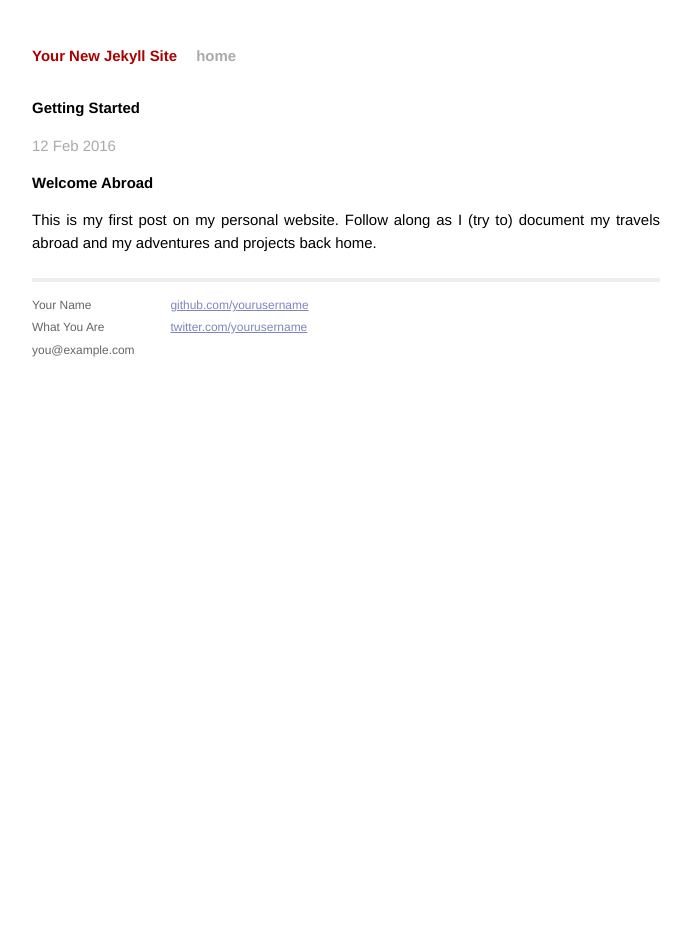
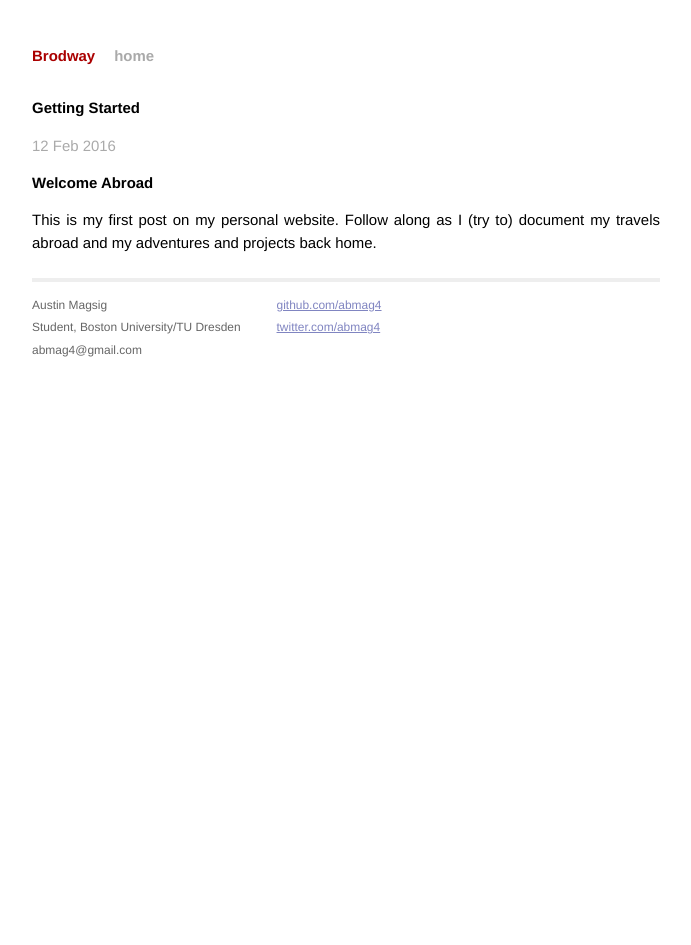
Before and after one commit to abmag4/abmag4.github.io, a Jekyll site: the page built from _posts/2016-02-12-getting-started.markdown, in a window 1280 px wide. Shown: the whole page, without its empty margins (294-985 px from the left). Built offline with Jekyll 4.4.1, drawn with Linux system fonts in a browser that asks for light colours; Markdown is read by kramdown in place of the engine named in the settings.

Commit message:
make it mine

```diff
--- a/_config.yml
+++ b/_config.yml
@@ -1,3 +1,4 @@
-name: Your New Jekyll Site
+name: Brodway
 markdown: redcarpet
 pygments: true
+permalink: pretty
--- a/_layouts/default.html
+++ b/_layouts/default.html
@@ -26,15 +26,15 @@
           <div class="footer">
             <div class="contact">
               <p>
-                Your Name<br />
-                What You Are<br />
-                you@example.com
+                Austin Magsig<br />
+                Student, Boston University/TU Dresden<br />
+                abmag4@gmail.com
               </p>
             </div>
             <div class="contact">
               <p>
-                <a href="https://github.com/yourusername">github.com/yourusername</a><br />
-                <a href="https://twitter.com/yourusername">twitter.com/yourusername</a><br />
+                <a href="https://github.com/abmag4">github.com/abmag4</a><br />
+                <a href="https://twitter.com/abmag4">twitter.com/abmag4</a><br />
               </p>
             </div>
           </div>
--- a/index.html
+++ b/index.html
@@ -1,6 +1,6 @@
 ---
 layout: default
-title: Your New Jekyll Site
+title: Brodway
 ---
 
 <div id="home">
```
Also changed, not shown: _posts/2016-02-12-welcome-to-jekyll.markdown (deleted, +0 -24 lines).
